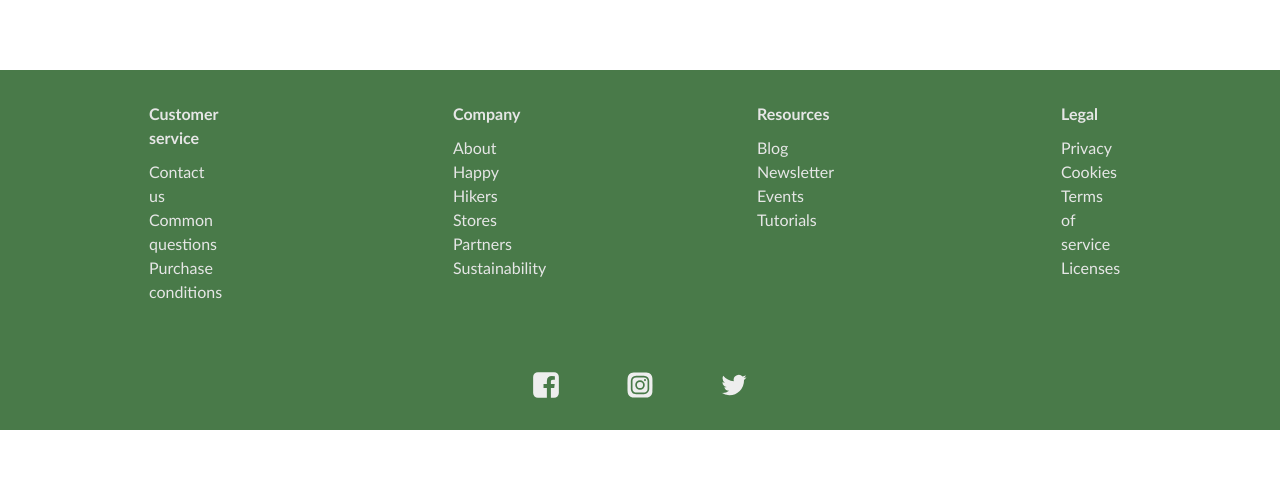
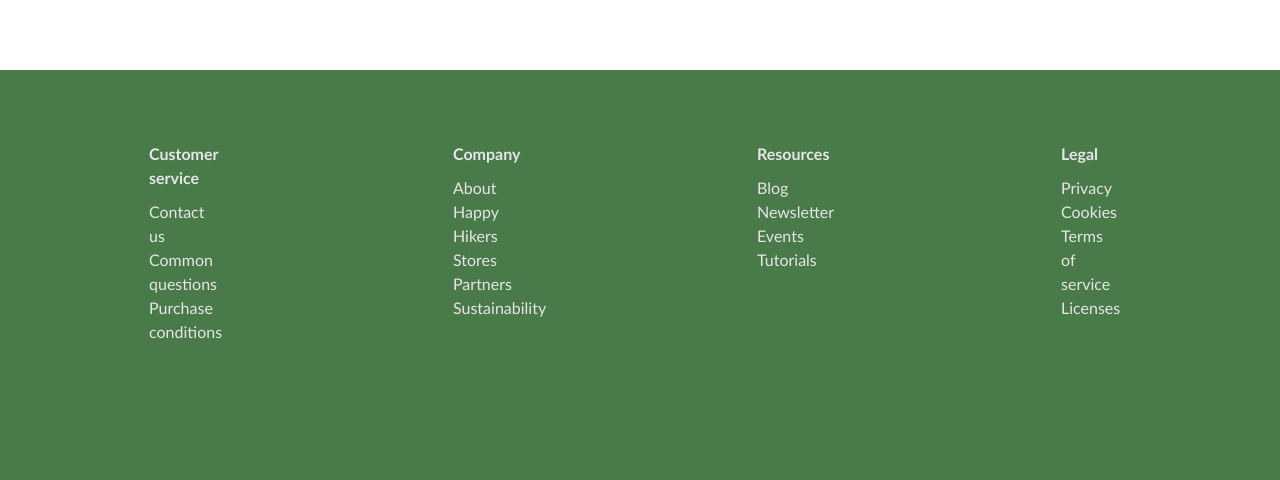
Before and after one commit to johntonnang/happy-hikers, a Vue app: page /ProductCatalog/1 in a window 1280 px wide. Shown: the part 2132-2612 px from the top of the page. Before the commit the page ends 2564 px from the top, so only its background shows below. Built offline with nearby package versions, Linux system fonts and the light colour scheme.

Commit message:
Fixed the footer

```diff
--- a/src/components/FooterSection.vue
+++ b/src/components/FooterSection.vue
@@ -136,10 +136,24 @@
     }
   }
 
+  @media (min-width: 801px) and (max-width: 1500px) {
+    .footer {
+      padding-top: 40px;
+      height: 70vh;
+    }
+  }
+
+  @media (min-width: 601px) and (max-width: 800px) {
+    .footer {
+      padding-top: 40px;
+      height: 70vh;
+    }
+  }
+
   @media (min-width: 501px) and (max-width: 600px) {
     .footer {
       padding-top: 40px;
-      height: 45vh;
+      height: 70vh;
     }
 
     .social-media-icon {
@@ -153,12 +167,16 @@
   }
 
   @media (min-width: 360px) and (max-width: 500px) {
+    #links-container {
+      top: 40px;
+    }
+
     footer {
       margin-top: 30px;
     }
     .footer {
       padding-top: 40px;
-      height: 45vh;
+      height: 70vh;
     }
 
     .footer-container ul {
```
